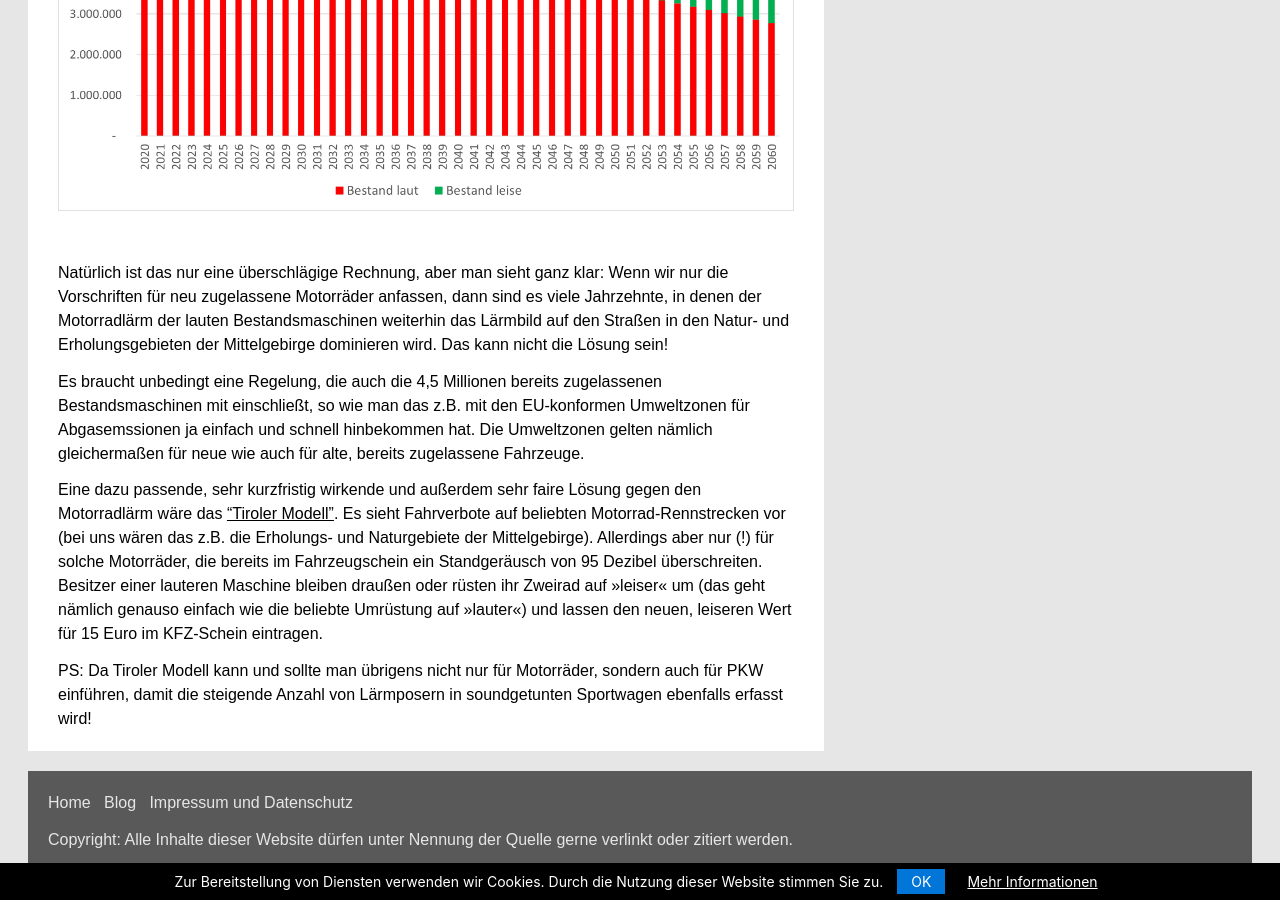
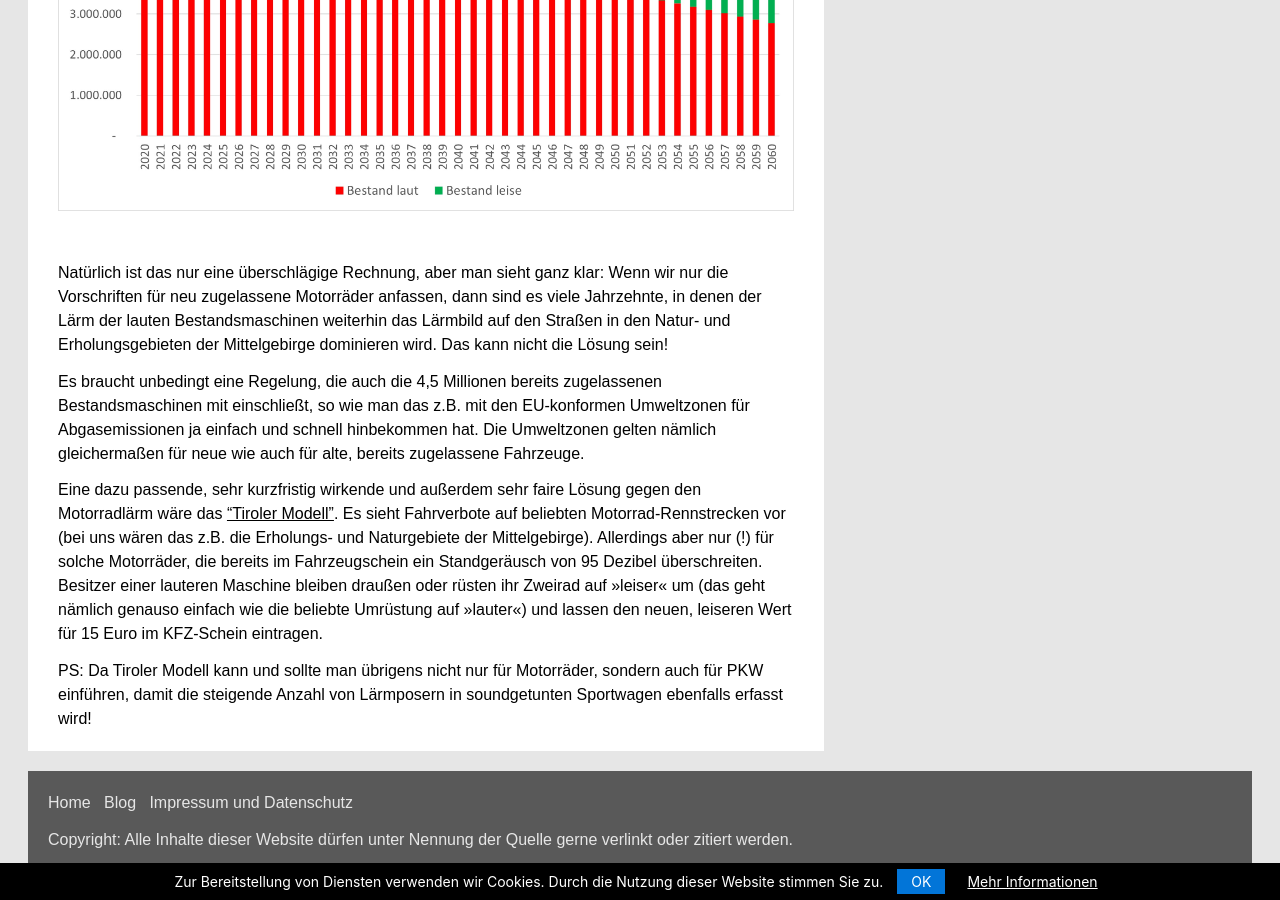
Before and after one commit to rettet-die-stille/rettet-die-stille.github.io, a Jekyll site: the page built from _posts/2020-09-15-warum-verschaerfte-zulassungsvorschriften-allein-nichts-bringen.md, in a window 1280 px wide and 900 px high, scrolled down 2147 px. Built offline with Jekyll 4.4.1, drawn with Linux system fonts in a browser that asks for light colours.

Commit message:
Update 2020-09-15-warum-verschaerfte-zulassungsvorschriften-allein-nichts-bringen.md

```diff
--- a/_posts/2020-09-15-warum-verschaerfte-zulassungsvorschriften-allein-nichts-bringen.md
+++ b/_posts/2020-09-15-warum-verschaerfte-zulassungsvorschriften-allein-nichts-bringen.md
@@ -29,9 +29,9 @@ Die roten Balken markieren den Anteil der lauten Motorräder (zugelassen vor ein
 
 <br />
 
-Natürlich ist das nur eine überschlägige Rechnung, aber man sieht ganz klar: Wenn wir nur die Vorschriften für neu zugelassene Motorräder anfassen, dann sind es viele Jahrzehnte, in denen der Motorradlärm der lauten Bestandsmaschinen weiterhin das Lärmbild auf den Straßen in den Natur- und Erholungsgebieten der Mittelgebirge dominieren wird. Das kann nicht die Lösung sein!
+Natürlich ist das nur eine überschlägige Rechnung, aber man sieht ganz klar: Wenn wir nur die Vorschriften für neu zugelassene Motorräder anfassen, dann sind es viele Jahrzehnte, in denen der Lärm der lauten Bestandsmaschinen weiterhin das Lärmbild auf den Straßen in den Natur- und Erholungsgebieten der Mittelgebirge dominieren wird. Das kann nicht die Lösung sein!
 
-Es braucht unbedingt eine Regelung, die auch die 4,5 Millionen bereits zugelassenen Bestandsmaschinen mit einschließt, so wie man das z.B. mit den EU-konformen Umweltzonen für Abgasemssionen ja einfach und schnell hinbekommen hat. Die Umweltzonen gelten nämlich gleichermaßen für neue wie auch für alte, bereits zugelassene Fahrzeuge.
+Es braucht unbedingt eine Regelung, die auch die 4,5 Millionen bereits zugelassenen Bestandsmaschinen mit einschließt, so wie man das z.B. mit den EU-konformen Umweltzonen für Abgasemissionen ja einfach und schnell hinbekommen hat. Die Umweltzonen gelten nämlich gleichermaßen für neue wie auch für alte, bereits zugelassene Fahrzeuge.
 
 Eine dazu passende, sehr kurzfristig wirkende und außerdem sehr faire Lösung gegen den Motorradlärm wäre das <span style="text-decoration: underline;">["Tiroler Modell"](https://www.spiegel.de/auto/oesterreich-tirol-beschliesst-fahrverbote-fuer-laute-motorraeder-a-d049f6ac-9c2e-48b8-bb82-c4bb5190466d){:target="_blank"}</span>. Es sieht Fahrverbote auf beliebten Motorrad-Rennstrecken vor (bei uns wären das z.B. die Erholungs- und Naturgebiete der Mittelgebirge). Allerdings aber nur (!) für solche Motorräder, die bereits im Fahrzeugschein ein Standgeräusch von 95 Dezibel überschreiten. Besitzer einer lauteren Maschine bleiben draußen oder rüsten ihr Zweirad auf »leiser« um (das geht nämlich genauso einfach wie die beliebte Umrüstung auf »lauter«) und lassen den neuen, leiseren Wert für 15 Euro im KFZ-Schein eintragen.
 
```
